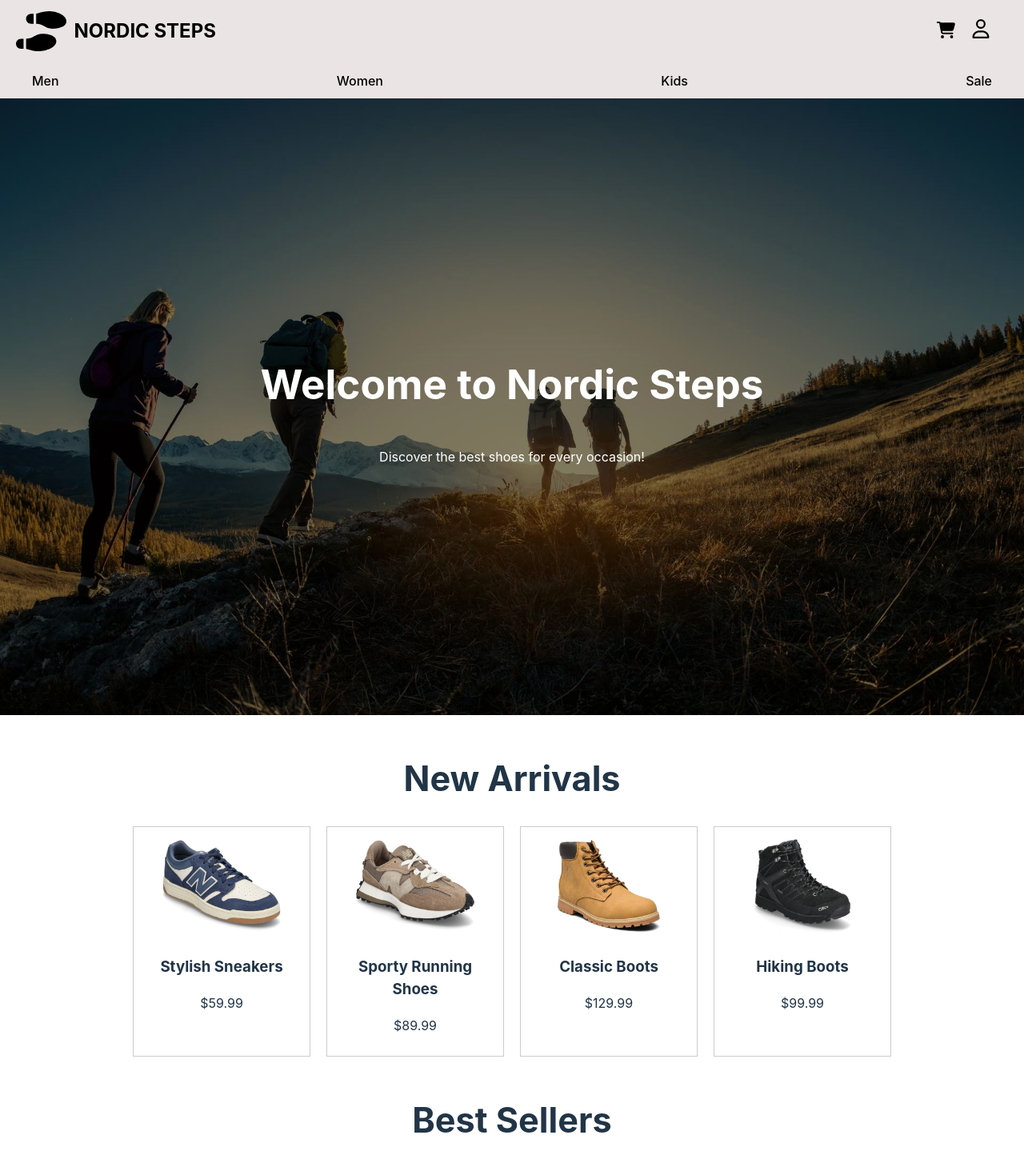
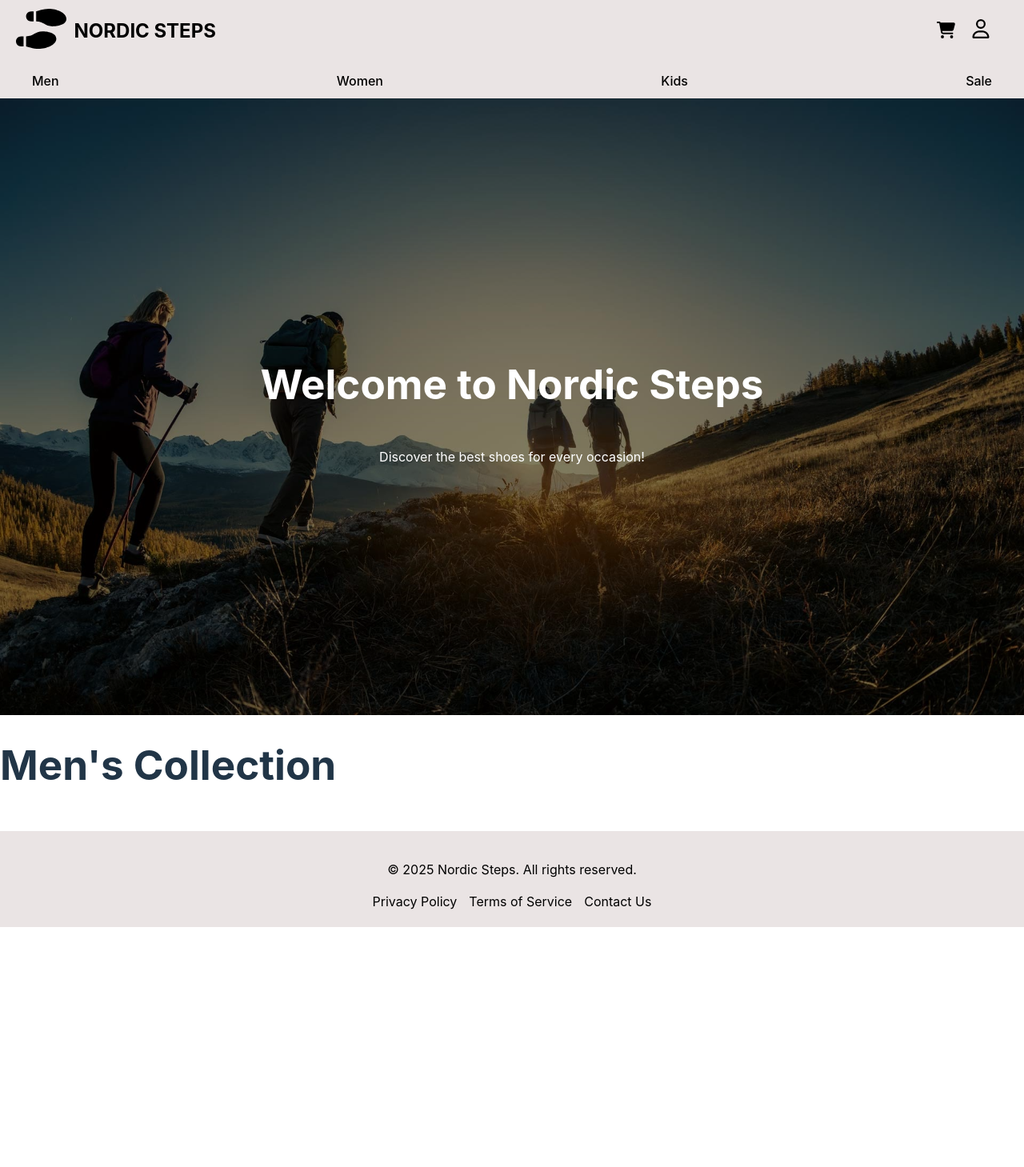
Before and after one commit to sarinang92/nordicsteps-frontend, a React (Vite) app: page /nordicsteps/men in a window 1280 px wide. Shown: the top 1459 px of the page at 80% size. After the commit the page ends 1159 px from the top, so only its background shows below. Built offline with nearby package versions, Linux system fonts and the light colour scheme.

Commit message:
React Route and Links
Added Route and Links to App.jsx and Header.jsx.

Added 'Empty' pages for Men, Women, Kids and Sale.

Made Profile clickable and linked to Account.

Made logo and text clickable and redirect to main page.

Small changes to Header.css related to clickable logo and text.

```diff
--- a/package.json
+++ b/package.json
@@ -15,7 +15,8 @@
   "dependencies": {
     "gh-pages": "^6.3.0",
     "react": "^18.3.1",
-    "react-dom": "^18.3.1"
+    "react-dom": "^18.3.1",
+    "react-router-dom": "^7.1.5"
   },
   "devDependencies": {
     "@eslint/js": "^9.17.0",
--- a/src/components/App/App.jsx
+++ b/src/components/App/App.jsx
@@ -1,5 +1,6 @@
 import React from 'react';
 import './App.css'; // Import the CSS file
+import { BrowserRouter as Router, Routes, Route } from 'react-router-dom';
 import Header from '../Header/Header.jsx';
 import Navbar from '../Navbar/Navbar.jsx';
 import Footer from '../Footer/Footer.jsx';
@@ -10,8 +11,15 @@ import BestsellersData from '../BestSellers/BestsellersData.js'; // Import the d
 import logo from '../../assets/logo.svg';
 import welcomeImage from '../../assets/background.jpg'; // Import the welcome image
 
+
+import Men from '../Men/Men.jsx';
+import Women from '../Women/Women.jsx';
+import Kids from '../Kids/Kids.jsx';
+import Sale from '../Sale/Sale.jsx';
+
 const App = () => {
   return (
+    <Router basename="/nordicsteps">
       <div className="app">
         {/* Header Component */}
         <Header logoSrc={logo} />
@@ -29,15 +37,25 @@ const App = () => {
             </div>
           </div>
 
-        {/* New Arrivals Section - Now uses imported data */}
+          <Routes>
+            <Route path="/" element={
+              <>
                 <NewArrivals products={NewArrivalsData} />
-        {/* Best sellers Section - Now uses imported data */}
                 <BestSellers products={BestsellersData} />
+              </>
+            } />
+            <Route path="/men" element={<Men />} />
+            <Route path="/women" element={<Women />} />
+            <Route path="/kids" element={<Kids />} />
+            <Route path="/sale" element={<Sale />} />
+          </Routes>
+
         </main>
 
         {/* Footer Component */}
         <Footer />
       </div>
+    </Router>
   );
 };
 
--- a/src/components/Header/Header.css
+++ b/src/components/Header/Header.css
@@ -19,6 +19,11 @@
   margin-right: 10px;
 }
 
+.logo-link {
+  text-decoration: none;
+  color: inherit;
+}
+
 .tagline {
   font-size: 1.5rem;
 }
--- a/src/components/Header/Header.jsx
+++ b/src/components/Header/Header.jsx
@@ -1,4 +1,5 @@
 import React from 'react';
+import { Link } from 'react-router-dom';
 import './Header.css'; // Import the CSS file
 import ShoppingCart from '../ShoppingCart/ShoppingCart.jsx'; // Import the ShoppingCart component
 import UserMenu from '../UserMenu/UserMenu.jsx'; // Import the UserMenu component
@@ -7,8 +8,13 @@ const Header = ({ logoSrc }) => {
   return (
     <header className="header">
       <div className="logo-container">
-        <img src={logoSrc} alt="Shoe Store Logo" className="logo" />
-        <h1 className="tagline">NORDIC STEPS</h1>
+        <Link to="/" className="logo-link">
+          <img src={logoSrc} alt="Shoe Store Logo" className="logo" />
+        </Link>
+
+        <Link to="/" className="logo-link">
+          <h1 className="tagline">NORDIC STEPS</h1>
+        </Link>
       </div>
       <div className="user-controls">
         <ShoppingCart />
--- /dev/null
+++ b/src/components/Kids/Kids.jsx
@@ -0,0 +1,7 @@
+import React from "react";
+
+const Kids = () => {
+  return <h1>Kids' Collection</h1>;
+};
+
+export default Kids;
--- /dev/null
+++ b/src/components/Men/Men.jsx
@@ -0,0 +1,7 @@
+import React from "react";
+
+const Men = () => {
+  return <h1>Men's Collection</h1>;
+};
+
+export default Men;
--- a/src/components/Navbar/Navbar.jsx
+++ b/src/components/Navbar/Navbar.jsx
@@ -1,4 +1,5 @@
 import React from 'react';
+import { Link } from 'react-router-dom';
 import './Navbar.css'; // Import the CSS file
 
 const Navbar = () => {
@@ -9,9 +10,9 @@ const Navbar = () => {
       <ul className="nav-list">
         {navLinks.map((link, index) => (
           <li key={`${link}-${index}`} className="nav-item">
-            <a href={`#${link.toLowerCase()}`} className="nav-link">
+            <Link to={`/${link.toLowerCase()}`} className="nav-link">
               {link}
-            </a>
+            </Link>
           </li>
         ))}
       </ul>
--- /dev/null
+++ b/src/components/Sale/Sale.jsx
@@ -0,0 +1,7 @@
+import React from "react";
+
+const Sale = () => {
+  return <h1>Sale Items</h1>;
+};
+
+export default Sale;
--- a/src/components/ShoppingCart/ShoppingCart.jsx
+++ b/src/components/ShoppingCart/ShoppingCart.jsx
@@ -1,12 +1,14 @@
 import React from 'react';
+import { Link } from 'react-router-dom'; // Import Link for routing
 import './ShoppingCart.css';
 import shoppingCartIcon from '../../assets/shoppingcart.svg'; // Import the SVG correctly
-
 
 const ShoppingCart = () => {
   return (
     <div className="cart-icon">
-      <img src={shoppingCartIcon} alt="Shopping Cart" />
+      <Link to="/shopping-cart"> {/* Wrap the image with a Link */}
+        <img src={shoppingCartIcon} alt="Shopping Cart" />
+      </Link>
     </div>
   );
 };
--- a/src/components/UserMenu/UserMenu.jsx
+++ b/src/components/UserMenu/UserMenu.jsx
@@ -1,7 +1,7 @@
 import React, { useState } from 'react';
+import { Link } from 'react-router-dom'; // Import Link from react-router-dom
 import './UserMenu.css'; // Import the CSS file
 import userIcon from '../../assets/user.svg';
-
 
 const UserMenu = () => {
   const [isMenuOpen, setIsMenuOpen] = useState(false);
@@ -15,17 +15,20 @@ const UserMenu = () => {
       onMouseEnter={handleMouseEnter}
       onMouseLeave={handleMouseLeave}
     >
-      <img src={userIcon} alt="User Icon" className="user-icon" />
+      <Link to="/account">
+        <img src={userIcon} alt="User Icon" className="user-icon" />
+      </Link>
+
       {isMenuOpen && (
         <ul className="dropdown-menu">
           <li className="menu-item">
-            <a href="#profile" className="menu-link">Profile</a>
+            <Link to="/account" className="menu-link">Profile</Link>
           </li>
           <li className="menu-item">
-            <a href="#orders" className="menu-link">My Orders</a>
+            <Link to="/orders" className="menu-link">My Orders</Link>
           </li>
           <li className="menu-item">
-            <a href="#logout" className="menu-link">Logout</a>
+            <Link to="/logout" className="menu-link">Logout</Link>
           </li>
         </ul>
       )}
--- /dev/null
+++ b/src/components/Women/Women.jsx
@@ -0,0 +1,7 @@
+import React from "react";
+
+const Women = () => {
+  return <h1>Women's Collection</h1>;
+};
+
+export default Women;
```
Also changed, not shown: 1 other file (tests, documents, lock files or other folders). Lines whose indentation alone changed are shown as unchanged.
